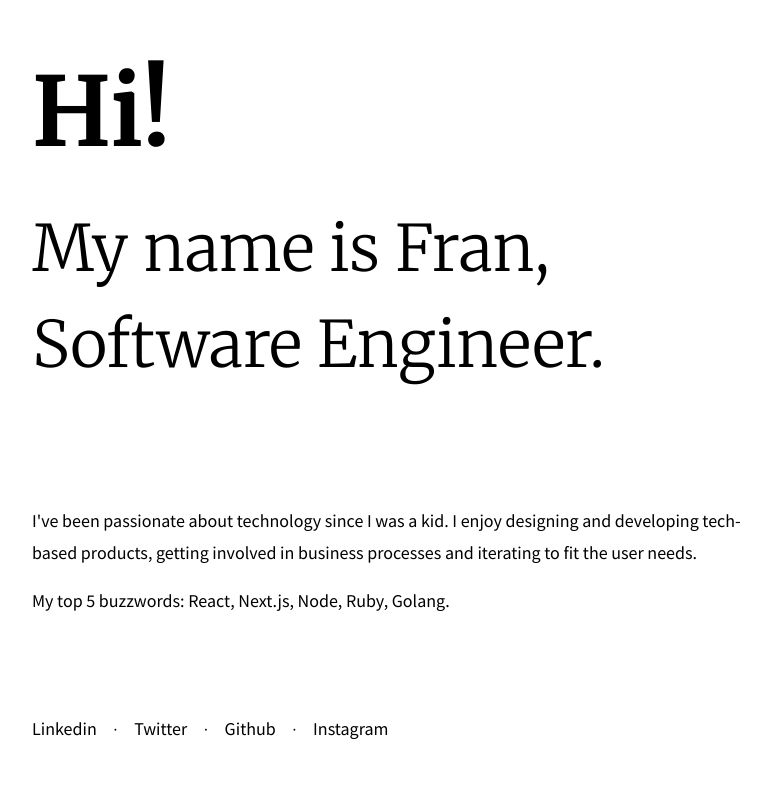
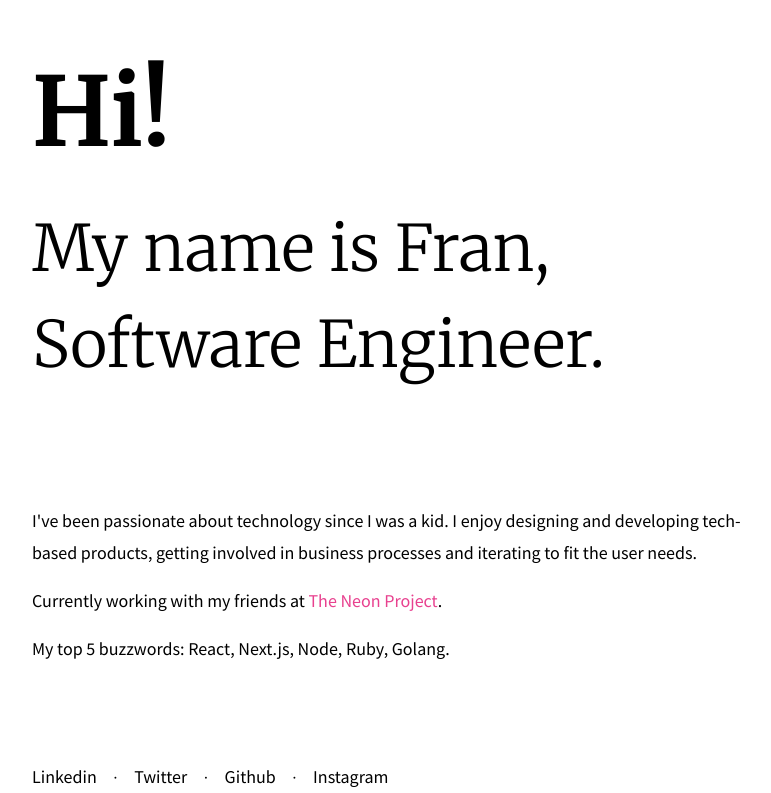
Before and after one commit to flaranda/flaranda, a Next.js app: page / in a window 1280 px wide. Shown: the part 103-896 px from the top of the page, without its empty margins (96-867 px from the left). Before the commit the page ends 848 px from the top, so only its background shows below. Built offline with nearby package versions, Linux system fonts and the light colour scheme.

Commit message:
Update resume

```diff
--- a/pages/index.js
+++ b/pages/index.js
@@ -7,7 +7,8 @@ import {
   index__subtitle,
   index__resume,
   index__networks,
-  index__networks__item
+  index__networks__item,
+  index__tnp__link
 } from '../styles/index.module.scss'
 
 const networks = [
@@ -33,6 +34,9 @@ export default () => (
         I've been passionate about technology since I was a kid. I enjoy designing and developing tech-based products, getting involved in business processes and iterating to fit the user needs.
       </p>
       <p className={index__resume}>
+        Currently working with my friends at <a className={index__tnp__link} href="https://theneonproject.org/" target="blank">The Neon Project</a>.
+      </p>
+      <p className={index__resume}>
         My top 5 buzzwords: React, Next.js, Node, Ruby, Golang.
       </p>
       <div className={index__networks}>
--- a/styles/index.module.scss
+++ b/styles/index.module.scss
@@ -3,7 +3,6 @@
   padding: 128px 128px 0;
 
   a {
-    color: black;
     text-decoration: none;
 
     &:hover {
@@ -115,3 +114,7 @@
     }
   }
 }
+
+.index__tnp__link {
+  color: #e8418f;
+}
```
